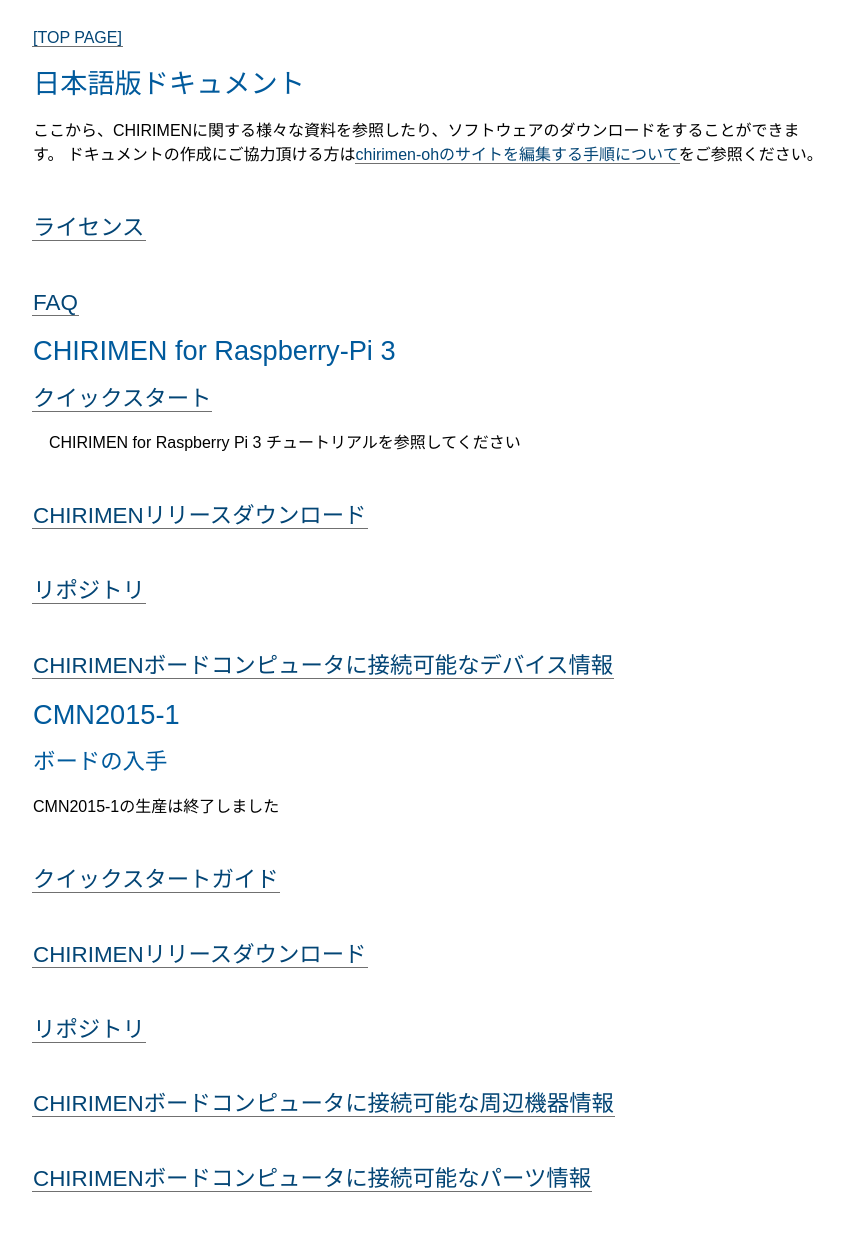
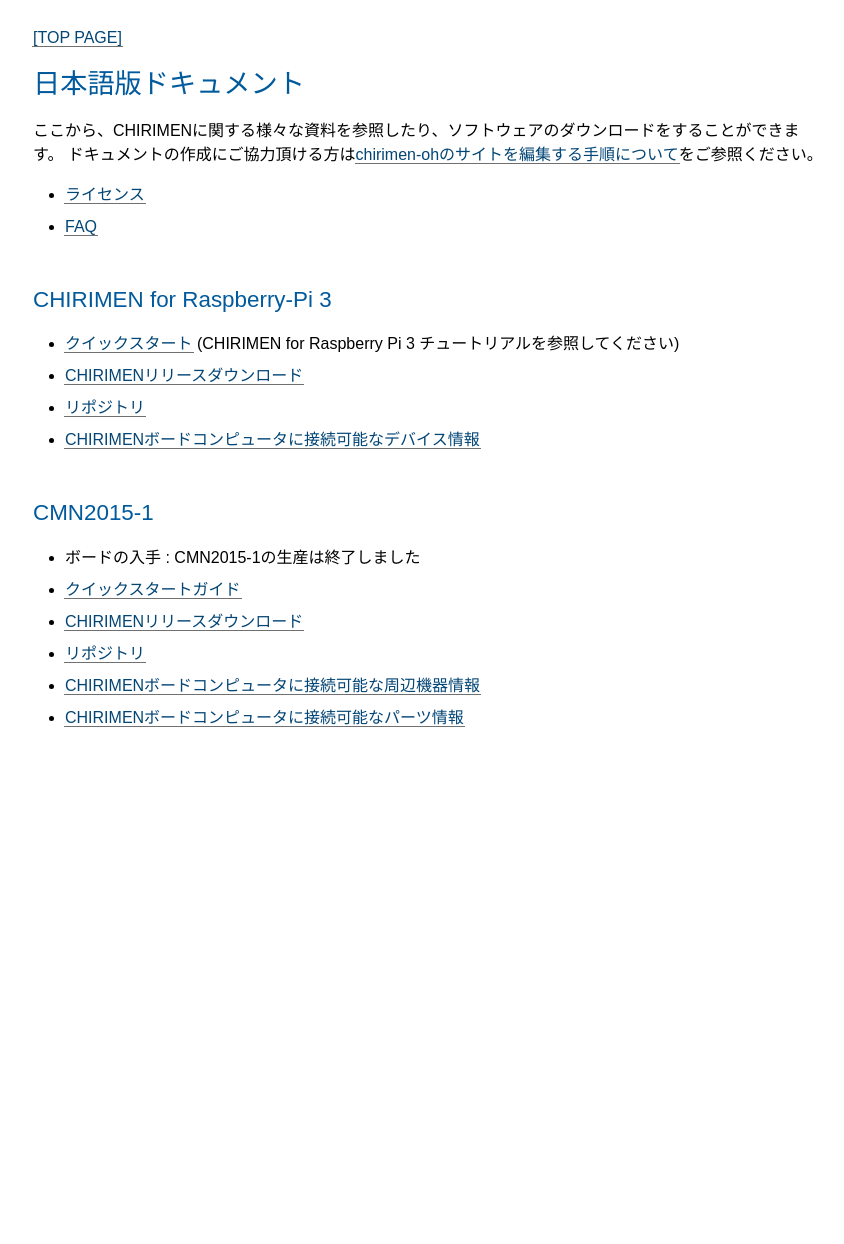
Before and after one commit to chirimen-oh/chirimen-oh.github.io, a Jekyll site: the page built from docs/ja/index.md, in a window 1280 px wide. Shown: the whole page, without its empty margins (431-1275 px from the left). Built offline with Jekyll 4.4.1, drawn with Linux system fonts in a browser that asks for light colours; after the commit the page ends 900 px from its top, so only the background shows below that.

```diff
--- a/docs/ja/index.md
+++ b/docs/ja/index.md
@@ -8,31 +8,20 @@ title: Index Page
 ここから、CHIRIMENに関する様々な資料を参照したり、ソフトウェアのダウンロードをすることができます。
 ドキュメントの作成にご協力頂ける方は[chirimen-ohのサイトを編集する手順について](https://github.com/chirimen-oh/chirimen-oh.github.io)をご参照ください。
 
-## [ライセンス](../../license/)
+* [ライセンス](../../license/)
+* [FAQ](FAQ.html)
 
-## [FAQ](FAQ.html)
+## CHIRIMEN for Raspberry-Pi 3
+* [クイックスタート](https://tutorial.chirimen.org/) (CHIRIMEN for Raspberry Pi 3 チュートリアルを参照してください)
+* [CHIRIMENリリースダウンロード](https://github.com/chirimen-oh/chirimen-raspi3/releases)
+* [リポジトリ](https://github.com/chirimen-oh/chirimen-raspi3)
+* [CHIRIMENボードコンピュータに接続可能なデバイス情報](http://chirimen.org/chirimen-raspi3/gc/top/examples/)
 
-# CHIRIMEN for Raspberry-Pi 3
-## [クイックスタート](https://tutorial.chirimen.org/)
-　CHIRIMEN for Raspberry Pi 3 チュートリアルを参照してください
+## CMN2015-1
 
-## [CHIRIMENリリースダウンロード](https://github.com/chirimen-oh/chirimen-raspi3/releases)
-
-## [リポジトリ](https://github.com/chirimen-oh/chirimen-raspi3)
-
-## [CHIRIMENボードコンピュータに接続可能なデバイス情報](http://chirimen.org/chirimen-raspi3/gc/top/examples/)
-
-# CMN2015-1
-
-## ボードの入手
- CMN2015-1の生産は終了しました
-
-## [クイックスタートガイド](quickStart.html)
-
-## [CHIRIMENリリースダウンロード](http://github.com/chirimen-oh/release/releases/)
-
-## [リポジトリ](http://github.com/chirimen-oh)
-
-## [CHIRIMENボードコンピュータに接続可能な周辺機器情報](https://github.com/chirimen-oh/chirimen-oh.github.io/wiki/peripherals(ja))
-
-## [CHIRIMENボードコンピュータに接続可能なパーツ情報](https://github.com/chirimen-oh/chirimen-oh.github.io/wiki/parts(ja))
+* ボードの入手 : CMN2015-1の生産は終了しました
+* [クイックスタートガイド](quickStart.html)
+* [CHIRIMENリリースダウンロード](http://github.com/chirimen-oh/release/releases/)
+* [リポジトリ](http://github.com/chirimen-oh)
+* [CHIRIMENボードコンピュータに接続可能な周辺機器情報](https://github.com/chirimen-oh/chirimen-oh.github.io/wiki/peripherals(ja))
+* [CHIRIMENボードコンピュータに接続可能なパーツ情報](https://github.com/chirimen-oh/chirimen-oh.github.io/wiki/parts(ja))
```
